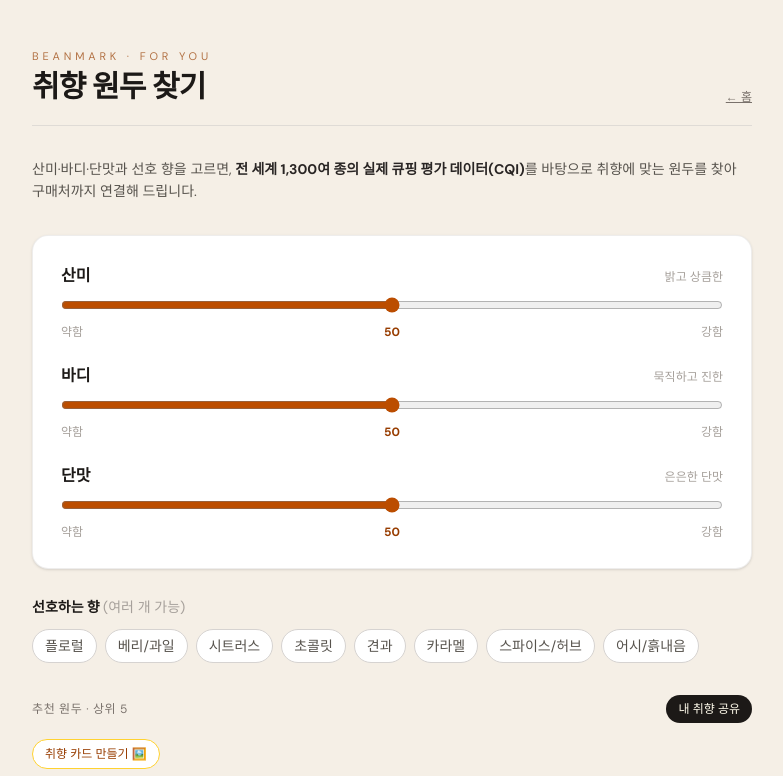
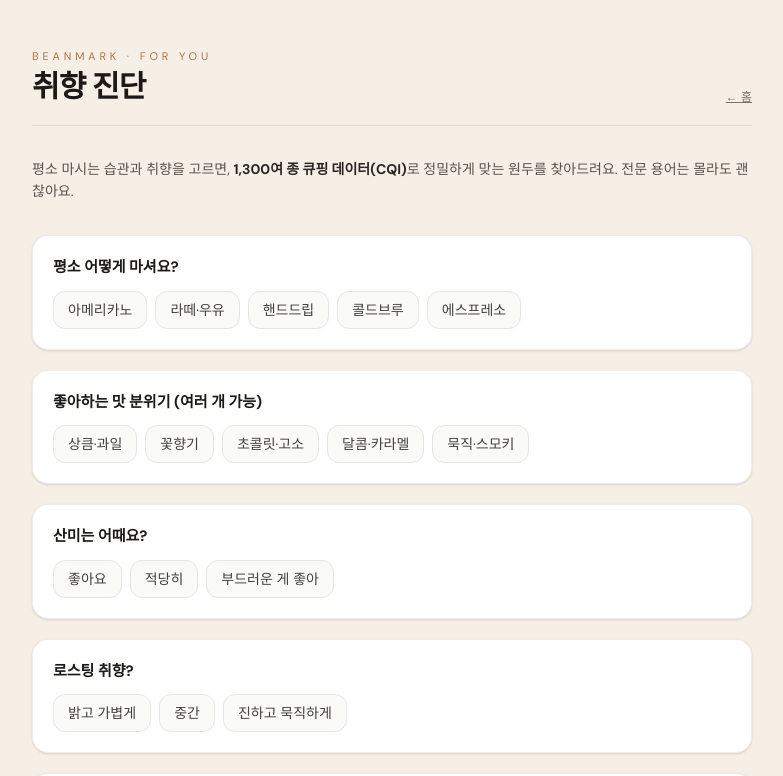
Before and after one commit to kyh30628-del/coffee_lab, a Next.js app in the folder web/: page /taste in a window 1280 px wide. Shown: the top 776 px of the page, without its empty margins (248-1031 px from the left). Built offline with nearby package versions, Linux system fonts and the light colour scheme.

Commit message:
feat: B2C 취향 진단 단계형 개편 - 대중적 질문 5+3 → 6축 정밀 매칭

```diff
--- a/web/app/taste/page.tsx
+++ b/web/app/taste/page.tsx
@@ -2,19 +2,13 @@
 
 import { useEffect, useMemo, useRef, useState } from "react";
 import ShareCard from "./ShareCard";
+import { QUESTIONS, buildProfile, type Answers } from "./profile";
 
 type Bean = {
   origin: string; process: string;
   acidity: number; body: number; sweetness: number;
   cup_total: number; samples: number; flavors: string[];
 };
-
-const AXES = [
-  { key: "acidity" as const, label: "산미", desc: "밝고 상큼한" },
-  { key: "body" as const, label: "바디", desc: "묵직하고 진한" },
-  { key: "sweetness" as const, label: "단맛", desc: "은은한 단맛" },
-];
-const FAMILIES = ["플로럴", "베리/과일", "시트러스", "초콜릿", "견과", "카라멜", "스파이스/허브", "어시/흙내음"];
 
 const ORIGIN_NOTE: Record<string, string> = {
   Ethiopia: "커피의 고향. 화사한 꽃향과 베리, 밝은 산미가 특징.",
@@ -40,8 +34,8 @@ function brewFor(b: Bean) {
 
 export default function TastePage() {
   const [beans, setBeans] = useState<Bean[]>([]);
-  const [pref, setPref] = useState({ acidity: 0.5, body: 0.5, sweetness: 0.5 });
-  const [fams, setFams] = useState<string[]>([]);
+  const [ans, setAns] = useState<Answers>({});
+  const [showAdvanced, setShowAdvanced] = useState(false);
   const [copied, setCopied] = useState(false);
   const interacted = useRef(false);
   const saveTimer = useRef<ReturnType<typeof setTimeout> | null>(null);
@@ -50,56 +44,54 @@ export default function TastePage() {
     fetch("/data/beans.json").then((r) => r.json()).then((d) => setBeans(d.beans ?? [])).catch(() => setBeans([]));
   }, []);
 
-  useEffect(() => {
-    try {
-      const sp = new URLSearchParams(window.location.search);
-      const a = sp.get("a"), b = sp.get("b"), s = sp.get("s"), f = sp.get("f");
-      if (a || b || s) setPref({
-        acidity: a ? Math.min(1, Math.max(0, parseFloat(a))) : 0.5,
-        body: b ? Math.min(1, Math.max(0, parseFloat(b))) : 0.5,
-        sweetness: s ? Math.min(1, Math.max(0, parseFloat(s))) : 0.5,
+  const profile = useMemo(() => buildProfile(ans), [ans]);
+  const answeredCount = Object.keys(ans).length;
+
+  const pick = (qid: string, value: string, multi?: boolean) => {
+    interacted.current = true;
+    setAns((cur) => {
+      if (multi) {
+        const arr = Array.isArray(cur[qid]) ? (cur[qid] as string[]) : [];
+        const next = arr.includes(value) ? arr.filter((v) => v !== value) : [...arr, value];
+        return { ...cur, [qid]: next };
+      }
+      return { ...cur, [qid]: value };
     });
-      if (f) setFams(f.split(",").filter((x) => FAMILIES.includes(x)));
-    } catch {}
-  }, []);
-
-  const toggleFam = (f: string) => { interacted.current = true; setFams((c) => (c.includes(f) ? c.filter((x) => x !== f) : [...c, f])); };
+  };
+  const isPicked = (qid: string, value: string) => {
+    const v = ans[qid];
+    return Array.isArray(v) ? v.includes(value) : v === value;
+  };
 
   const ranked = useMemo(() => {
+    if (answeredCount === 0) return [];
+    const fams = profile.flavors;
     const scored = beans.map((b) => {
-      const da = b.acidity - pref.acidity, db = b.body - pref.body, ds = b.sweetness - pref.sweetness;
+      const da = b.acidity - profile.acidity, db = b.body - profile.body, ds = b.sweetness - profile.sweetness;
       const dist = Math.sqrt(da*da + db*db + ds*ds);
       const matched = fams.filter((f) => (b.flavors ?? []).includes(f));
       return { ...b, dist, matchCount: matched.length, matched };
     });
-    return (fams.length > 0
-      ? scored.sort((a, b) => b.matchCount - a.matchCount || a.dist - b.dist)
-      : scored.sort((a, b) => a.dist - b.dist)).slice(0, 5);
-  }, [beans, pref, fams]);
+    return scored.sort((a, b) => (b.matchCount - a.matchCount) || (a.dist - b.dist)).slice(0, 5);
+  }, [beans, profile, answeredCount]);
 
-  // 자동 저장: 사용자가 조작한 뒤 1.5초 멈추면 한 번 저장 (디바운스)
   useEffect(() => {
     if (!interacted.current || ranked.length === 0) return;
     if (saveTimer.current) clearTimeout(saveTimer.current);
     saveTimer.current = setTimeout(() => {
-      fetch("/api/taste", {
-        method: "POST",
-        headers: { "Content-Type": "application/json" },
-        body: JSON.stringify({ ...pref, flavors: fams, top_origin: ranked[0]?.origin ?? "" }),
-      }).catch(() => {});
+      fetch("/api/taste", { method: "POST", headers: { "Content-Type": "application/json" },
+        body: JSON.stringify({ ...profile, top_origin: ranked[0]?.origin ?? "" }) }).catch(() => {});
     }, 1500);
     return () => { if (saveTimer.current) clearTimeout(saveTimer.current); };
-  }, [pref, fams, ranked]);
-
-  const setPrefInteract = (k: "acidity"|"body"|"sweetness", v: number) => { interacted.current = true; setPref({ ...pref, [k]: v }); };
+  }, [profile, ranked]);
 
   const share = async () => {
-    const sp = new URLSearchParams({ a: pref.acidity.toFixed(2), b: pref.body.toFixed(2), s: pref.sweetness.toFixed(2) });
-    if (fams.length) sp.set("f", fams.join(","));
-    const url = `${window.location.origin}${window.location.pathname}?${sp.toString()}`;
+    const url = `${window.location.origin}${window.location.pathname}`;
     try { await navigator.clipboard.writeText(url); setCopied(true); setTimeout(() => setCopied(false), 2000); }
     catch { prompt("아래 링크를 복사하세요", url); }
   };
+
+  const visibleQ = QUESTIONS.filter((q) => !q.advanced || showAdvanced);
 
   return (
     <main className="min-h-screen bg-[#f5efe6] text-stone-900" style={{ fontFamily: "'DM Sans', system-ui, sans-serif" }}>
@@ -107,58 +99,56 @@ export default function TastePage() {
         <header className="border-b border-stone-300/70 pb-5 mb-8 flex items-end justify-between flex-wrap gap-3">
           <div>
             <div className="text-amber-800/70 text-[11px] tracking-[0.35em] uppercase">Beanmark · For You</div>
-            <h1 className="text-3xl font-bold tracking-tight mt-1">취향 원두 찾기</h1>
+            <h1 className="text-3xl font-bold tracking-tight mt-1">취향 진단</h1>
           </div>
           <a href="/" className="text-xs text-stone-500 hover:text-amber-800 underline">← 홈</a>
         </header>
 
         <p className="text-stone-600 text-sm mb-8 leading-relaxed">
-          산미·바디·단맛과 선호 향을 고르면, <strong className="text-stone-800">전 세계 1,300여 종의 실제 큐핑 평가 데이터(CQI)</strong>를 바탕으로
-          취향에 맞는 원두를 찾아 구매처까지 연결해 드립니다.
+          평소 마시는 습관과 취향을 고르면, <strong className="text-stone-800">1,300여 종 큐핑 데이터(CQI)</strong>로 정밀하게 맞는 원두를 찾아드려요.
+          전문 용어는 몰라도 괜찮아요.
         </p>
 
-        <section className="space-y-6 mb-7 bg-white rounded-2xl p-7 shadow-sm border border-stone-200/70">
-          {AXES.map((ax) => (
-            <div key={ax.key}>
-              <div className="flex justify-between items-baseline mb-2">
-                <label className="font-semibold">{ax.label}</label>
-                <span className="text-xs text-stone-400">{ax.desc}</span>
-              </div>
-              <input type="range" min={0} max={1} step={0.01} value={pref[ax.key]}
-                onChange={(e) => setPrefInteract(ax.key, parseFloat(e.target.value))}
-                className="w-full accent-amber-700" />
-              <div className="flex justify-between text-xs text-stone-400 mt-1">
-                <span>약함</span><span className="text-amber-800 font-semibold">{Math.round(pref[ax.key]*100)}</span><span>강함</span>
+        <section className="space-y-5 mb-6">
+          {visibleQ.map((q) => (
+            <div key={q.id} className="bg-white rounded-2xl p-5 shadow-sm border border-stone-200/70">
+              <div className="font-semibold mb-3 text-[15px]">{q.title}</div>
+              <div className="flex flex-wrap gap-2">
+                {q.options.map((o) => (
+                  <button key={o.value} onClick={() => pick(q.id, o.value, q.multi)}
+                    className={`px-3.5 py-2 rounded-xl text-sm border transition-colors ${isPicked(q.id, o.value) ? "bg-amber-800 text-white border-amber-800" : "bg-stone-50 text-stone-700 border-stone-200 hover:border-amber-400"}`}>
+                    {o.label}
+                  </button>
+                ))}
               </div>
             </div>
           ))}
         </section>
 
-        <section className="mb-8">
-          <p className="text-sm font-semibold mb-3">선호하는 향 <span className="text-stone-400 font-normal">(여러 개 가능)</span></p>
-          <div className="flex flex-wrap gap-2">
-            {FAMILIES.map((f) => (
-              <button key={f} onClick={() => toggleFam(f)}
-                className={`px-3 py-1.5 rounded-full text-sm border transition-colors ${fams.includes(f) ? "bg-amber-800 text-white border-amber-800" : "bg-white text-stone-600 border-stone-300 hover:border-amber-500"}`}>
-                {f}
+        {!showAdvanced && (
+          <button onClick={() => setShowAdvanced(true)}
+            className="w-full mb-10 py-3 rounded-xl border border-dashed border-amber-400 text-amber-800 text-sm font-semibold hover:bg-amber-50 transition-colors">
+            + 더 자세히 (정확도 ↑)
           </button>
-            ))}
-          </div>
-        </section>
+        )}
 
         <section>
           <div className="flex items-center justify-between mb-4">
             <h2 className="text-xs uppercase tracking-wider text-stone-500">추천 원두 {ranked.length > 0 ? `· 상위 ${ranked.length}` : ""}</h2>
+            {ranked.length > 0 && (
               <button onClick={share} className="text-xs px-3 py-1.5 rounded-full bg-stone-900 text-amber-50 hover:bg-stone-700 transition-colors">
-              {copied ? "링크 복사됨 ✓" : "내 취향 공유"}
+                {copied ? "링크 복사됨 ✓" : "공유"}
               </button>
+            )}
           </div>
 
-          {ranked.length > 0 && <ShareCard pref={pref} top={ranked[0]} />}
-
-          {ranked.length === 0 ? (
+          {answeredCount === 0 ? (
+            <p className="text-stone-500 text-sm bg-white rounded-2xl p-6 border border-stone-200/70 text-center">위 질문에 답하면 추천이 나타나요 ☕</p>
+          ) : ranked.length === 0 ? (
             <p className="text-stone-500 text-sm">데이터 로딩 중...</p>
           ) : (
+            <>
+              <ShareCard pref={{ acidity: profile.acidity, body: profile.body, sweetness: profile.sweetness }} top={ranked[0]} />
               <div className="space-y-4">
                 {ranked.map((b, i) => {
                   const note = originNote(b.origin);
@@ -193,6 +183,7 @@ export default function TastePage() {
                   );
                 })}
               </div>
+            </>
           )}
         </section>
 
--- /dev/null
+++ b/web/app/taste/profile.ts
@@ -0,0 +1,136 @@
+// 질문 답변 → 6축 프로파일(가중 누적) 변환 로직.
+// 각 옵션이 여러 축에 부분 점수를 더하고, 마지막에 정규화.
+// 축: acidity, body, sweetness (0~1) + flavors(가중치 맵) + roast(0~1) 선호
+
+export type Axis = "acidity" | "body" | "sweetness";
+export type Answers = Record<string, string | string[]>;
+
+export type QOption = { value: string; label: string };
+export type Question = {
+  id: string; title: string; multi?: boolean; advanced?: boolean; options: QOption[];
+};
+
+export const QUESTIONS: Question[] = [
+  { id: "drink", title: "평소 어떻게 마셔요?", options: [
+    { value: "americano", label: "아메리카노" },
+    { value: "latte", label: "라떼·우유" },
+    { value: "drip", label: "핸드드립" },
+    { value: "coldbrew", label: "콜드브루" },
+    { value: "espresso", label: "에스프레소" },
+  ]},
+  { id: "mood", title: "좋아하는 맛 분위기 (여러 개 가능)", multi: true, options: [
+    { value: "fruity", label: "상큼·과일" },
+    { value: "floral", label: "꽃향기" },
+    { value: "choco", label: "초콜릿·고소" },
+    { value: "sweet", label: "달콤·카라멜" },
+    { value: "heavy", label: "묵직·스모키" },
+  ]},
+  { id: "acid", title: "산미는 어때요?", options: [
+    { value: "love", label: "좋아요" },
+    { value: "mid", label: "적당히" },
+    { value: "no", label: "부드러운 게 좋아" },
+  ]},
+  { id: "roast", title: "로스팅 취향?", options: [
+    { value: "light", label: "밝고 가볍게" },
+    { value: "medium", label: "중간" },
+    { value: "dark", label: "진하고 묵직하게" },
+  ]},
+  { id: "sugar", title: "단맛 선호?", options: [
+    { value: "sweet", label: "달큰한 게 좋아" },
+    { value: "any", label: "상관없음" },
+    { value: "clean", label: "깔끔한 게 좋아" },
+  ]},
+  // 더 자세히
+  { id: "time", title: "주로 즐기는 시간대?", advanced: true, options: [
+    { value: "morning", label: "아침 한 잔" },
+    { value: "aftermeal", label: "식후" },
+    { value: "dessert", label: "디저트와" },
+    { value: "work", label: "작업하며 길게" },
+  ]},
+  { id: "bodyq", title: "바디감 선호?", advanced: true, options: [
+    { value: "light", label: "가볍고 깔끔" },
+    { value: "mid", label: "중간" },
+    { value: "heavy", label: "묵직하고 진하게" },
+  ]},
+  { id: "level", title: "커피 경험은?", advanced: true, options: [
+    { value: "beginner", label: "입문" },
+    { value: "regular", label: "즐겨 마심" },
+    { value: "geek", label: "스페셜티 좋아함" },
+  ]},
+];
+
+// 향 태그(추천 카드의 flavors와 동일 어휘)
+const F = {
+  floral: "플로럴", fruity: "베리/과일", citrus: "시트러스",
+  choco: "초콜릿", nutty: "견과", caramel: "카라멜", spice: "스파이스/허브", earthy: "어시/흙내음",
+};
+
+type Acc = { acidity: number[]; body: number[]; sweetness: number[]; roast: number[]; flavors: Record<string, number> };
+
+function addFlavor(acc: Acc, name: string, w = 1) {
+  acc.flavors[name] = (acc.flavors[name] ?? 0) + w;
+}
+
+export function buildProfile(ans: Answers) {
+  const acc: Acc = { acidity: [], body: [], sweetness: [], roast: [], flavors: {} };
+  const get = (id: string) => ans[id];
+
+  switch (get("drink")) {
+    case "americano": acc.body.push(0.4); acc.acidity.push(0.55); break;
+    case "latte": acc.body.push(0.8); acc.sweetness.push(0.7); addFlavor(acc, F.choco, 1.5); addFlavor(acc, F.nutty); break;
+    case "drip": acc.acidity.push(0.7); acc.body.push(0.4); addFlavor(acc, F.floral); addFlavor(acc, F.fruity); break;
+    case "coldbrew": acc.body.push(0.6); acc.sweetness.push(0.6); addFlavor(acc, F.choco); addFlavor(acc, F.caramel); break;
+    case "espresso": acc.body.push(0.85); addFlavor(acc, F.choco, 1.5); addFlavor(acc, F.caramel); break;
+  }
+
+  const moods = (get("mood") as string[]) || [];
+  moods.forEach((m) => {
+    if (m === "fruity") { acc.acidity.push(0.8); addFlavor(acc, F.fruity, 2); addFlavor(acc, F.citrus); }
+    if (m === "floral") { acc.acidity.push(0.75); addFlavor(acc, F.floral, 2); }
+    if (m === "choco") { acc.body.push(0.75); addFlavor(acc, F.choco, 2); addFlavor(acc, F.nutty); }
+    if (m === "sweet") { acc.sweetness.push(0.8); addFlavor(acc, F.caramel, 2); }
+    if (m === "heavy") { acc.body.push(0.85); acc.roast.push(0.8); addFlavor(acc, F.earthy); addFlavor(acc, F.spice); }
+  });
+
+  switch (get("acid")) {
+    case "love": acc.acidity.push(0.85); break;
+    case "mid": acc.acidity.push(0.5); break;
+    case "no": acc.acidity.push(0.2); break;
+  }
+  switch (get("roast")) {
+    case "light": acc.roast.push(0.2); acc.acidity.push(0.7); break;
+    case "medium": acc.roast.push(0.5); break;
+    case "dark": acc.roast.push(0.85); acc.body.push(0.7); addFlavor(acc, F.choco); break;
+  }
+  switch (get("sugar")) {
+    case "sweet": acc.sweetness.push(0.85); break;
+    case "any": acc.sweetness.push(0.5); break;
+    case "clean": acc.sweetness.push(0.25); break;
+  }
+  // 더 자세히
+  switch (get("time")) {
+    case "morning": acc.acidity.push(0.6); break;
+    case "aftermeal": acc.body.push(0.6); break;
+    case "dessert": acc.sweetness.push(0.75); addFlavor(acc, F.caramel); break;
+    case "work": acc.body.push(0.55); break;
+  }
+  switch (get("bodyq")) {
+    case "light": acc.body.push(0.2); break;
+    case "mid": acc.body.push(0.5); break;
+    case "heavy": acc.body.push(0.85); break;
+  }
+  switch (get("level")) {
+    case "geek": acc.acidity.push(0.7); addFlavor(acc, F.floral); addFlavor(acc, F.fruity); break;
+  }
+
+  const avg = (arr: number[]) => (arr.length ? arr.reduce((a, b) => a + b, 0) / arr.length : 0.5);
+  // 향 가중치 상위만 선호 태그로
+  const flavors = Object.entries(acc.flavors).sort((a, b) => b[1] - a[1]).slice(0, 4).map(([k]) => k);
+
+  return {
+    acidity: +avg(acc.acidity).toFixed(3),
+    body: +avg(acc.body).toFixed(3),
+    sweetness: +avg(acc.sweetness).toFixed(3),
+    flavors,
+  };
+}
```
Lines whose indentation alone changed are shown as unchanged.
